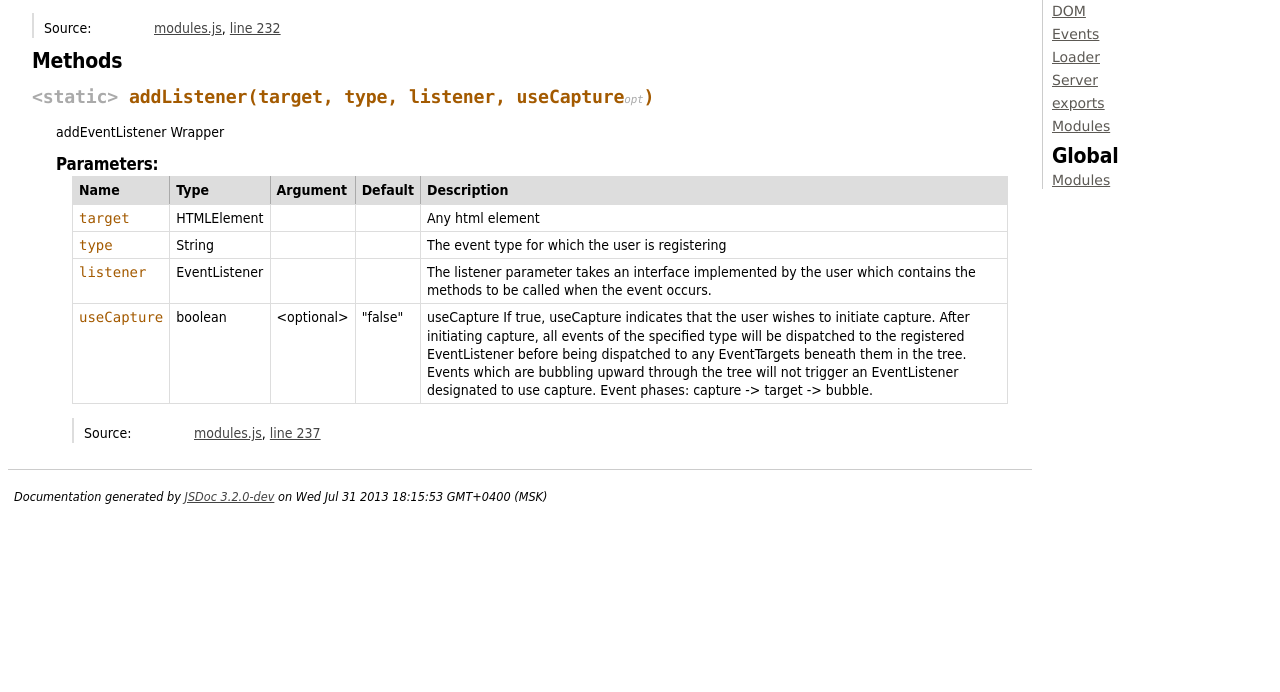
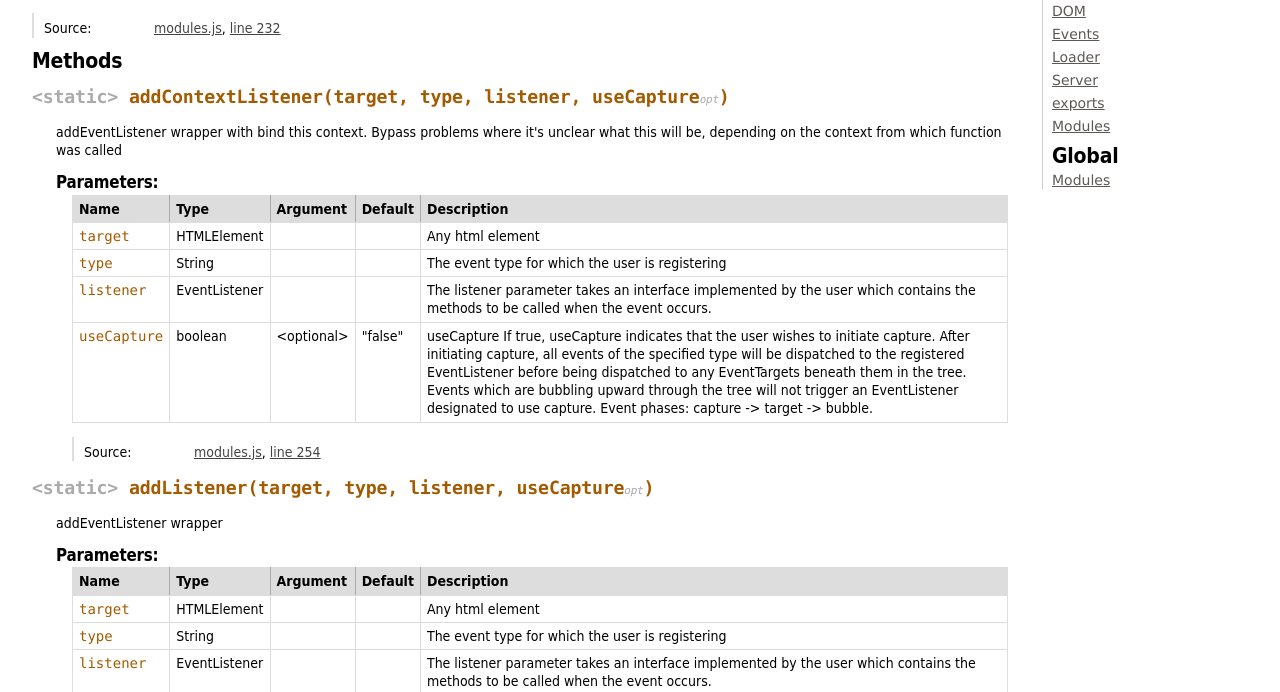
Before and after one commit to trukhinyuri/modules.js, a plain HTML site: page jsDoc/Modules.Events.html in a window 1280 px wide. Shown: the part 93-785 px from the top of the page. Drawn offline with Linux system fonts and the light colour scheme.

Commit message:
Implemented addListener and addContextListener

```diff
--- a/jsDoc/Modules.Events.html
+++ b/jsDoc/Modules.Events.html
@@ -98,6 +98,253 @@
         <dl>
 
 <dt>
+    <h4 class="name" id="addContextListener"><span class="type-signature">&lt;static> </span>addContextListener<span class="signature">(target, type, listener, <span class="optional">useCapture</span>)</span><span class="type-signature"></span></h4>
+
+
+</dt>
+<dd>
+
+
+    <div class="description">
+        addEventListener wrapper with bind this context. Bypass problems where it's unclear what this will be,
+depending on the context from which function was called
+    </div>
+
+
+
+
+
+
+
+        <h5>Parameters:</h5>
+
+
+<table class="params">
+    <thead>
+	<tr>
+
+		<th>Name</th>
+
+
+		<th>Type</th>
+
+
+		<th>Argument</th>
+
+
+
+		<th>Default</th>
+
+
+		<th class="last">Description</th>
+	</tr>
+	</thead>
+
+	<tbody>
+
+
+        <tr>
+
+                <td class="name"><code>target</code></td>
+
+
+            <td class="type">
+
+
+<span class="param-type">HTMLElement</span>
+
+
+
+            </td>
+
+
+                <td class="attributes">
+
+
+
+
+
+                </td>
+
+
+
+                <td class="default">
+
+                </td>
+
+
+            <td class="description last">Any html element</td>
+        </tr>
+
+
+
+        <tr>
+
+                <td class="name"><code>type</code></td>
+
+
+            <td class="type">
+
+
+<span class="param-type">String</span>
+
+
+
+            </td>
+
+
+                <td class="attributes">
+
+
+
+
+
+                </td>
+
+
+
+                <td class="default">
+
+                </td>
+
+
+            <td class="description last">The event type for which the user is registering</td>
+        </tr>
+
+
+
+        <tr>
+
+                <td class="name"><code>listener</code></td>
+
+
+            <td class="type">
+
+
+<span class="param-type">EventListener</span>
+
+
+
+            </td>
+
+
+                <td class="attributes">
+
+
+
+
+
+                </td>
+
+
+
+                <td class="default">
+
+                </td>
+
+
+            <td class="description last">The listener parameter takes an interface implemented by the user which
+contains the methods to be called when the event occurs.</td>
+        </tr>
+
+
+
+        <tr>
+
+                <td class="name"><code>useCapture</code></td>
+
+
+            <td class="type">
+
+
+<span class="param-type">boolean</span>
+
+
+
+            </td>
+
+
+                <td class="attributes">
+
+                    &lt;optional><br>
+
+
+
+
+
+                </td>
+
+
+
+                <td class="default">
+
+                    "false"
+
+                </td>
+
+
+            <td class="description last">useCapture If true, useCapture indicates that the user wishes to initiate capture.
+After initiating capture, all events of the specified type will be dispatched to the registered EventListener
+before being dispatched to any EventTargets beneath them in the tree. Events which are bubbling upward through
+the tree will not trigger an EventListener designated to use capture. Event phases: capture -> target -> bubble.</td>
+        </tr>
+
+
+	</tbody>
+</table>
+
+
+
+<dl class="details">
+
+
+
+
+
+
+
+
+
+
+
+
+
+
+
+
+
+
+
+    <dt class="tag-source">Source:</dt>
+    <dd class="tag-source"><ul class="dummy"><li>
+        <a href="modules.js.html">modules.js</a>, <a href="modules.js.html#line254">line 254</a>
+    </li></ul></dd>
+
+
+
+
+
+
+
+</dl>
+
+
+
+
+
+
+
+
+
+
+
+
+
+</dd>
+
+
+
+<dt>
     <h4 class="name" id="addListener"><span class="type-signature">&lt;static> </span>addListener<span class="signature">(target, type, listener, <span class="optional">useCapture</span>)</span><span class="type-signature"></span></h4>
 
 
@@ -106,7 +353,7 @@
 
 
     <div class="description">
-        addEventListener Wrapper
+        addEventListener wrapper
     </div>
 
 
@@ -363,7 +610,7 @@ the tree will not trigger an EventListener designated to use capture. Event phas
 <br clear="both">
 
 <footer>
-    Documentation generated by <a href="https://github.com/jsdoc3/jsdoc">JSDoc 3.2.0-dev</a> on Wed Jul 31 2013 18:15:53 GMT+0400 (MSK)
+    Documentation generated by <a href="https://github.com/jsdoc3/jsdoc">JSDoc 3.2.0-dev</a> on Fri Aug 02 2013 14:28:49 GMT+0400 (MSK)
 </footer>
 
 <script> prettyPrint(); </script>
```
Also changed, not shown: jsDoc/Modules.DOM.html (+1 -1 lines), jsDoc/Modules.Loader.html (+1 -1 lines), jsDoc/Modules.Server.html (+3 -3 lines), jsDoc/global.html (+2 -2 lines), jsDoc/index.html (+1 -1 lines), jsDoc/modules.js.html (+22 -2 lines), jsDoc/window.exports.Modules.html (+1 -1 lines), jsDoc/window.exports.html (+1 -1 lines), tests/modules.js (+21 -1 lines), tests/modulesTests.js (+52 -12 lines).
